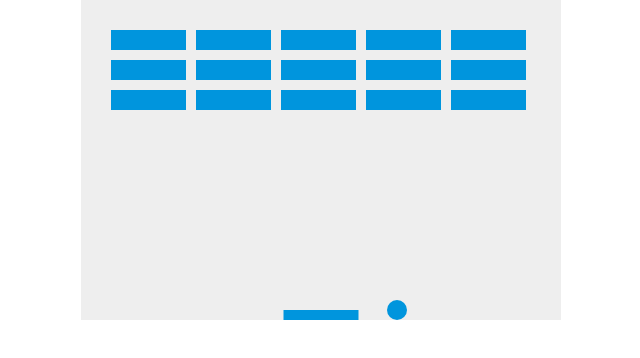
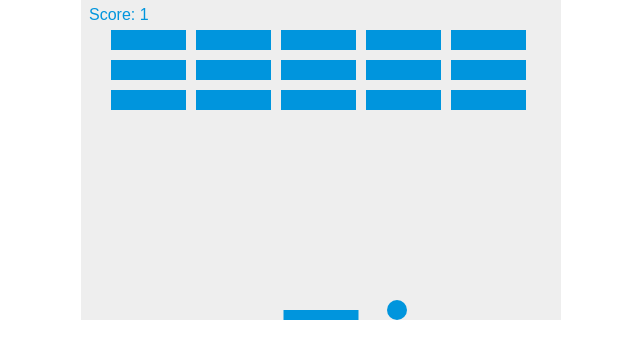
Before and after one commit to furgot100/breakout, a plain HTML site: page index.html in a window 1280 px wide. Shown: the full height of the page, 319-959 px from the left. Drawn offline with Linux system fonts and the light colour scheme.

Commit message:
finished step 8

```diff
--- a/index.html
+++ b/index.html
@@ -42,6 +42,8 @@
     var brickX = (c*(brickWidth+brickPadding))+brickOffsetLeft;
     var brickY = (r*(brickHeight+brickPadding))+brickOffsetTop;
 
+    var score = 0;
+
     var bricks = [];
     for(var c=0; c<brickColumnCount; c++) {
         bricks[c] = [];
@@ -58,10 +60,22 @@
                     if(x > b.x && x < b.x+brickWidth && y > b.y && y < b.y+brickHeight) {
                         dy = -dy;
                         b.status = 0;
+                        score++;
+                        if(score == brickRowCount*brickColumnCount) {
+                            alert("YOU WIN, CONGRATULATIONS!");
+                            document.location.reload();
+                            clearInterval(interval); // Needed for Chrome to end game
+                        }
                     }
                 }
             }
         }
+    }
+
+    function drawScore() {
+        ctx.font = "16px Arial";
+        ctx.fillStyle = "#0095DD";
+        ctx.fillText("Score: "+score, 8, 20);
     }
 
     function drawBall() {
@@ -101,6 +115,7 @@
         drawBricks();
         drawBall();
         drawPaddle();
+        drawScore();
         collisionDetection();
 
         if(x + dx > canvas.width-ballRadius || x + dx < ballRadius) {
```
